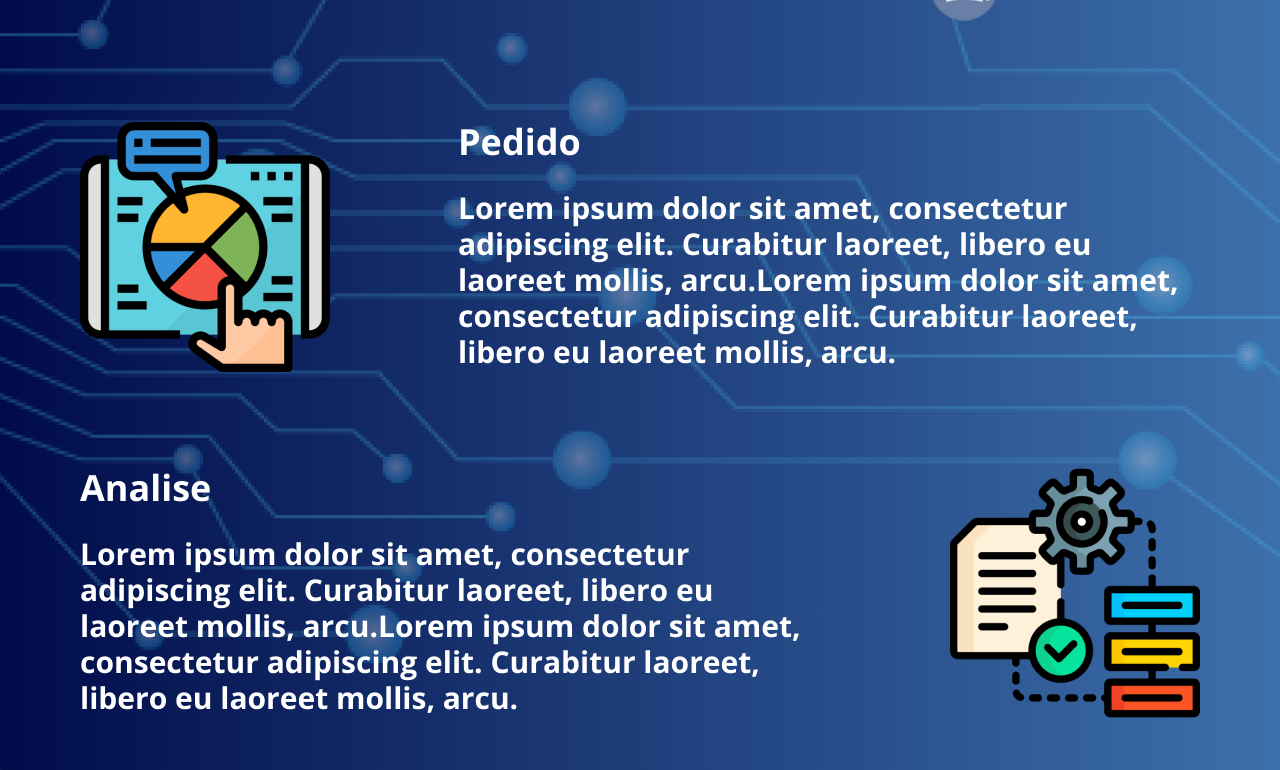
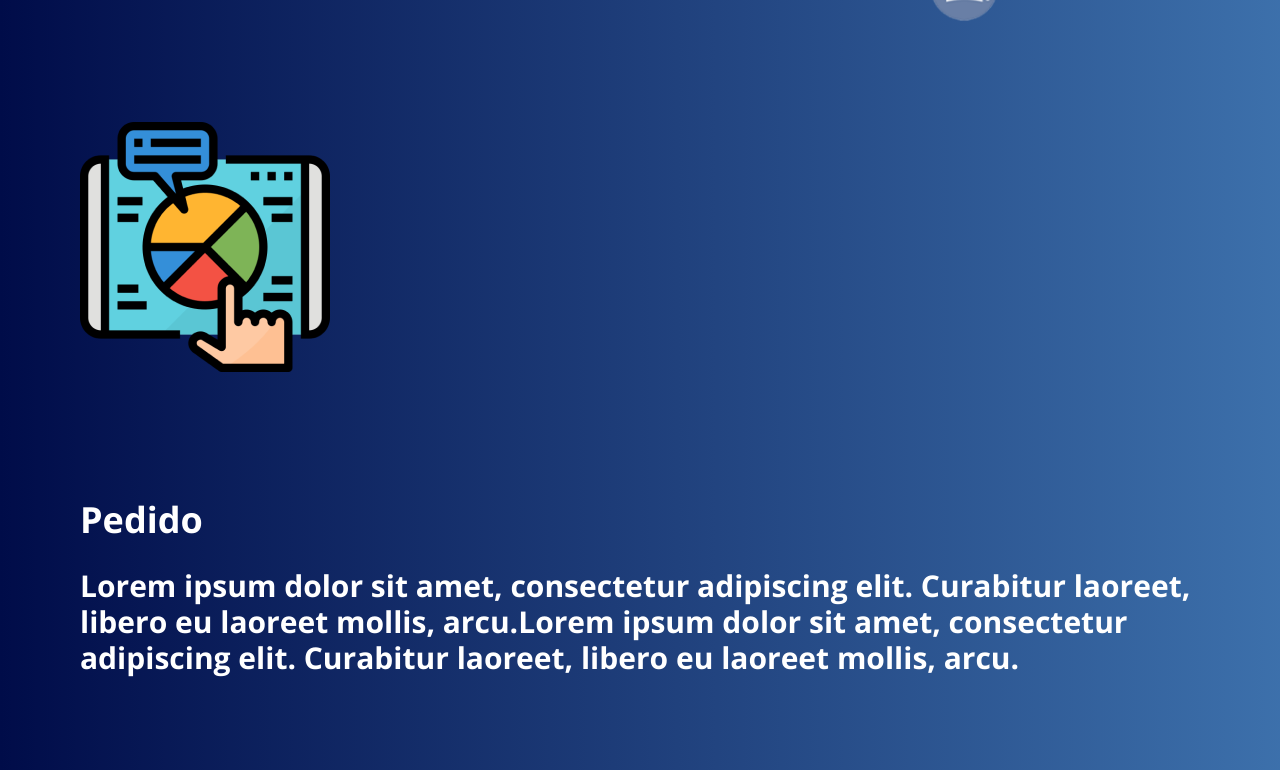
Before and after one commit to nlsnbucket/neltech-port, a Next.js app: page / in a window 1280 px wide. Shown: the part 660-1430 px from the top of the page. Built offline with nearby package versions, Linux system fonts and the light colour scheme.

Commit message:
fix flex-wrap

```diff
--- a/src/components/Article.tsx
+++ b/src/components/Article.tsx
@@ -10,7 +10,7 @@ interface ArticleProps {
 
 export const Article = ({imageData, alt="", title, content, textFirst=false}: ArticleProps) => {
   return (
-    <article data-text-first={textFirst} className="flex gap-32 data-[text-first=true]:flex-row-reverse">
+    <article data-text-first={textFirst} className="flex gap-32 data-[text-first=true]:flex-row-reverse flex-wrap">
       <Image src={imageData} alt={alt} width={250} height={250}/>
 
       <div>
```
